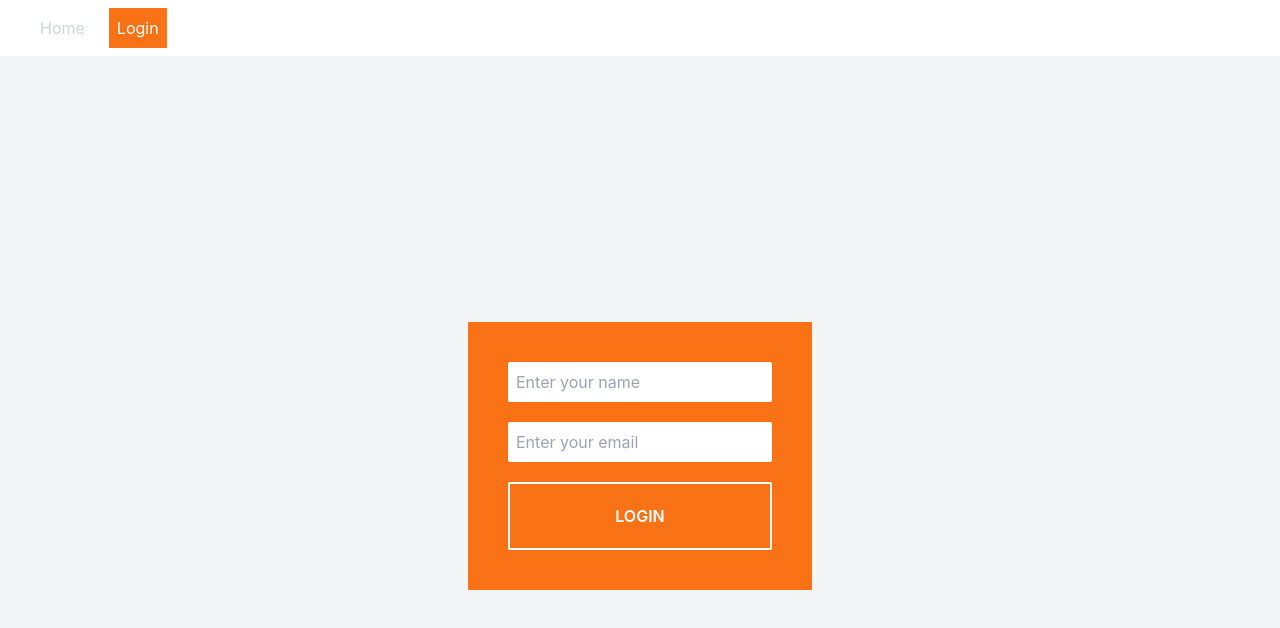
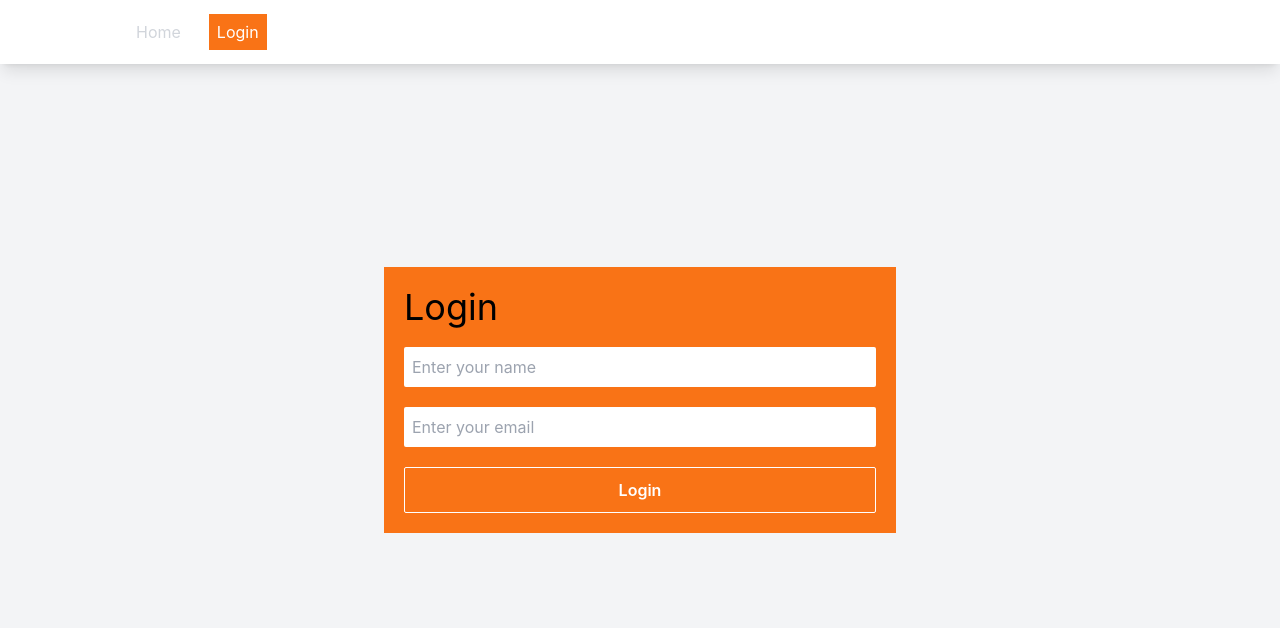
Before and after one commit to Amoly93/first_Project, a React (Create React App) app: page /login in a window 1280 px wide. Shown: the top 628 px of the page. Built offline with nearby package versions, Linux system fonts and the light colour scheme.

Commit message:
Adding improvements

```diff
--- a/src/App.js
+++ b/src/App.js
@@ -13,6 +13,8 @@ function App() {
     }
   }, [location.pathname, navigate]);
 
+
+
   return (
     <AuthContextProvider>
       <Navigation />
--- a/src/components/home-page.js
+++ b/src/components/home-page.js
@@ -28,7 +28,7 @@ function HomePage() {
 
   return (
     <div className="min-h-screen">
-      <div className="flex flex-col items-center gap-12 conainer mx-auto bg-neutral-200 pt-12">
+      <div className="flex flex-col items-center gap-12 conainer mx-auto bg-neutral-200 pt-32">
         <div className="flex flex-col items-center justify-center space-y-3.5">
           <p className="text-5xl text-center max-w-3xl">
             Why we should be greening our homes with plants
--- a/src/login.js
+++ b/src/login.js
@@ -1,43 +1,41 @@
-import React, { useContext } from "react";
+import React from "react";
 import { useForm } from "react-hook-form";
+import { useNavigate } from "react-router-dom";
+import { useAuth } from "./hooks/use-user-auth";
 import InputController from "./components/input-controller";
-import { AuthContext } from "./contexts/auth-context";
-import { useNavigate } from "react-router-dom";
 
 function Login() {
   const { control, handleSubmit, reset } = useForm();
-  const { setUserInfo } = useContext(AuthContext);
+  const { setUserInfo } = useAuth();
   const navigate = useNavigate();
 
   const login = (data) => {
     setUserInfo(data);
     reset();
-    //navigate("details");
     navigate("/details");
   };
+
   return (
-    <div className="flex items-center justify-center min-h-screen bg-gray-100 ">
-
+    <div className="flex items-center justify-center min-h-screen bg-gray-100">
       <form
-        className=" bg-orange-500 p-10  space-y-5"
+        className="bg-orange-500 p-5 space-y-5 container mx-auto max-w-lg"
         onSubmit={handleSubmit(login)}
       >
+        <p className="text-4xl">Login</p>
         <InputController
           control={control}
-          placeholder={`Enter your name`}
+          placeholder="Enter your name"
           name="username"
         />
-
         <InputController
           control={control}
-          placeholder={`Enter your email`}
-          name="Email"
+          placeholder="Enter your email"
+          name="email"
         />
-        <button className="border-2 border-white rounded-sm w-full p-5 text-white uppercase font-semibold hover:bg-white hover:text-orange-500">
+        <button className="border border-white rounded-sm w-full py-2.5 text-white font-semibold hover:bg-white hover:text-orange-500">
           Login
         </button>
       </form>
-
     </div>
   );
 }
--- a/src/navigation.js
+++ b/src/navigation.js
@@ -16,7 +16,7 @@ const Navigation = () => {
     <NavLink
       to={to}
       className={({ isActive }) =>
-        clsx(isActive ? "bg-orange-500 text-white" : "text-gray-300", "p-2")
+        clsx(isActive ? "bg-orange-500 text-white" : "text-gray-300 hover:text-orange-500", "p-2")
       }
     >
       {label}
@@ -24,18 +24,12 @@ const Navigation = () => {
   );
 
   return (
-    <div className="flex items-center justify-center p-2 sm:items-stretch sm:justify-start">
-      <div className="hidden sm:ml-6 sm:block">
-        <div className="flex space-x-4">
-          {/* {navItems.map(({ to, label}) =>
-
-              renderNavLink(to, label)
-          )} */}
-          {renderNavLink("home", "Home")}
-          {userInfo
-            ? renderNavLink("details", "Details")
-            : renderNavLink("login", "Login")}
-        </div>
+    <div className="fixed top-0 z-50 p-5 bg-white w-full shadow-lg">
+      <div className="container mx-auto max-w-5xl space-x-5">
+        {renderNavLink("home", "Home")}
+        {userInfo
+          ? renderNavLink("details", "Details")
+          : renderNavLink("login", "Login")}
       </div>
     </div>
   );
```
